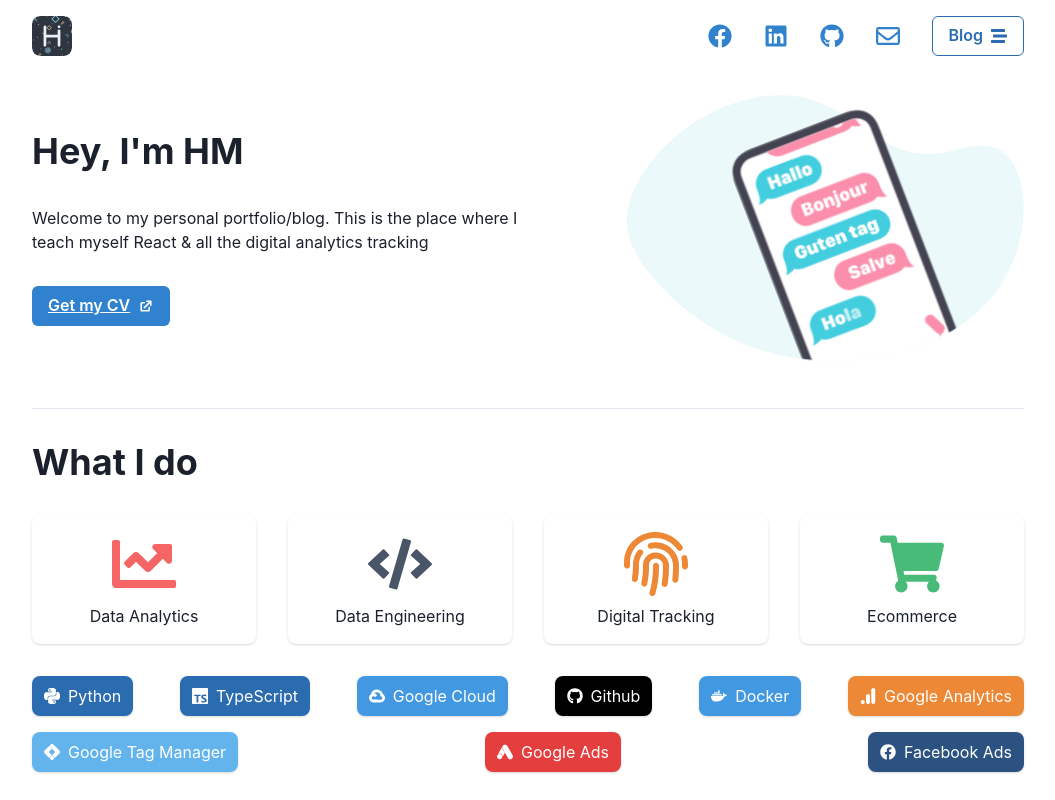
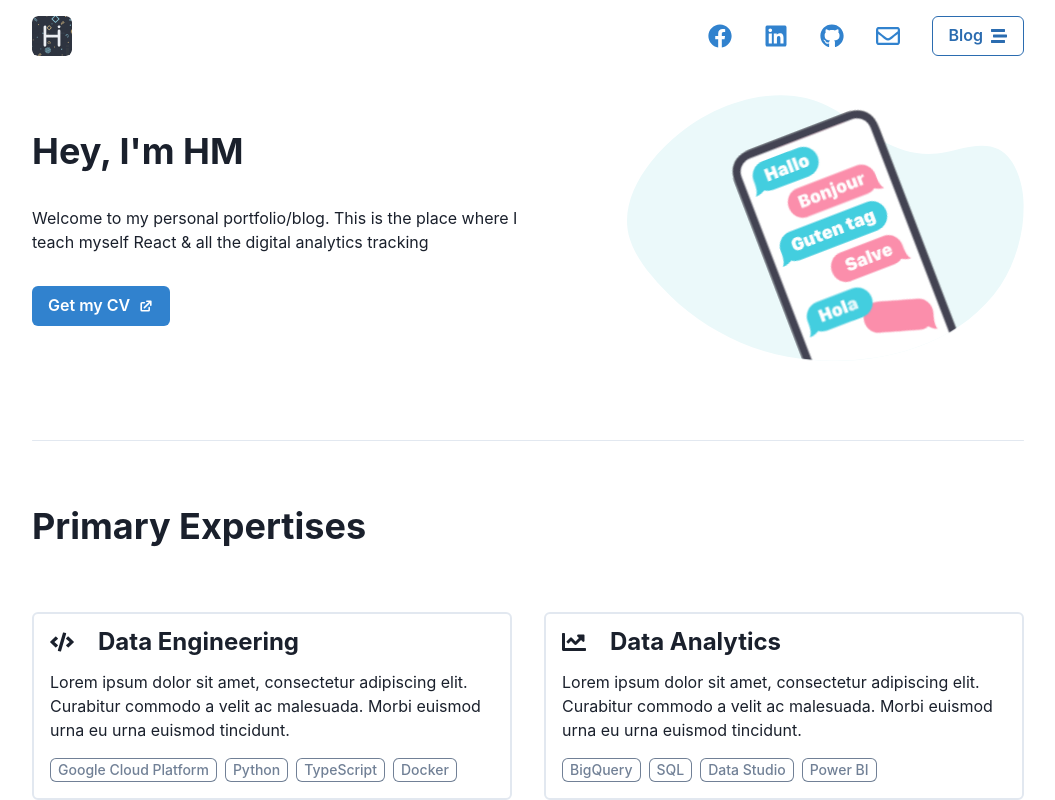
Before and after one commit to hieumdd/hieumdd, a Next.js app: page / in a window 1280 px wide. Shown: the top 800 px of the page, without its empty margins (112-1167 px from the left). Built offline with nearby package versions, Linux system fonts and the light colour scheme.

Commit message:
feat: Add Expertises

```diff
--- a/components/Home/Capabilities.tsx
+++ /dev/null
@@ -1,185 +0,0 @@
-import {
-    VStack,
-    HStack,
-    Wrap,
-    WrapItem,
-    Text,
-    Icon,
-} from '@chakra-ui/react';
-
-import { IconType } from 'react-icons';
-import {
-    FaChartLine,
-    FaCode,
-    FaFingerprint,
-    FaShoppingCart,
-    FaFacebook,
-    FaGithub,
-    FaDocker,
-} from 'react-icons/fa';
-import {
-    SiPython,
-    SiTypescript,
-    SiGoogleads,
-    SiGoogleanalytics,
-    SiGoogletagmanager,
-    SiGooglecloud,
-} from 'react-icons/si';
-
-type ExpertiseProps = {
-    text: string;
-    color: string;
-    icon: IconType;
-};
-
-const expertises: ExpertiseProps[] = [
-    {
-        icon: FaChartLine,
-        text: 'Data Analytics',
-        color: 'red.400',
-    },
-    {
-        icon: FaCode,
-        text: 'Data Engineering',
-        color: 'gray.600',
-    },
-    {
-        icon: FaFingerprint,
-        text: 'Digital Tracking',
-        color: 'orange.400',
-    },
-    {
-        icon: FaShoppingCart,
-        text: 'Ecommerce',
-        color: 'green.400',
-    },
-];
-
-const Expertise = ({ text, icon, color }: ExpertiseProps) => (
-    <VStack flex="1 0 100%" className="shadow hover-shadow" p="1rem">
-        <Icon as={icon} fontSize="4rem" color={color} />
-        <Text>{text}</Text>
-    </VStack>
-);
-
-const Expertises = () => {
-    return (
-        <Wrap spacing="2rem" justify="space-between">
-            {expertises.map((field) => (
-                <WrapItem
-                    key={field.text}
-                    flex={{
-                        base: '1 0 calc(50% - 2rem)',
-                        md: '1 0 calc(25% - 2rem)',
-                    }}
-                >
-                    <Expertise
-                        key={field.text}
-                        icon={field.icon}
-                        text={field.text}
-                        color={field.color}
-                    />
-                </WrapItem>
-            ))}
-        </Wrap>
-    );
-};
-
-type TechProps = {
-    name: string;
-    icon: IconType;
-    textColor: string;
-    bgColor: string;
-};
-
-const techStacks: TechProps[] = [
-    {
-        name: 'Python',
-        icon: SiPython,
-        textColor: 'white',
-        bgColor: 'blue.600',
-    },
-    {
-        name: 'TypeScript',
-        icon: SiTypescript,
-        textColor: 'white',
-        bgColor: 'blue.600',
-    },
-    {
-        name: 'Google Cloud',
-        icon: SiGooglecloud,
-        textColor: 'white',
-        bgColor: 'blue.400',
-    },
-
-    {
-        name: 'Github',
-        icon: FaGithub,
-        textColor: 'white',
-        bgColor: 'black',
-    },
-    {
-        name: 'Docker',
-        icon: FaDocker,
-        textColor: 'white',
-        bgColor: 'blue.400',
-    },
-    {
-        name: 'Google Analytics',
-        icon: SiGoogleanalytics,
-        textColor: 'white',
-        bgColor: 'orange.400',
-    },
-    {
-        name: 'Google Tag Manager',
-        icon: SiGoogletagmanager,
-        textColor: 'white',
-        bgColor: 'blue.300',
-    },
-    {
-        name: 'Google Ads',
-        icon: SiGoogleads,
-        textColor: 'white',
-        bgColor: 'red.500',
-    },
-    {
-        name: 'Facebook Ads',
-        icon: FaFacebook,
-        textColor: 'white',
-        bgColor: 'blue.700',
-    },
-];
-
-const TechStacks = () => (
-    <Wrap
-        justify={{
-            base: 'flex-start',
-            md: 'space-between',
-        }}
-        spacing="1em"
-    >
-        {techStacks.map((stack) => (
-            <WrapItem key={stack.name}>
-                <HStack
-                    className="shadow hover-shadow"
-                    bgColor={stack.bgColor}
-                    p="0.75em"
-                    lineHeight="100%"
-                    textColor={stack.textColor}
-                >
-                    <Icon as={stack.icon} />
-                    <Text>{stack.name}</Text>
-                </HStack>
-            </WrapItem>
-        ))}
-    </Wrap>
-);
-
-const Capabilities = () => (
-    <>
-        <Expertises />
-        <TechStacks />
-    </>
-);
-
-export default Capabilities;
--- /dev/null
+++ b/components/Home/Expertise.tsx
@@ -0,0 +1,92 @@
+import {
+    VStack,
+    HStack,
+    Wrap,
+    WrapItem,
+    SimpleGrid,
+    Text,
+    Icon,
+    Tag,
+} from '@chakra-ui/react';
+import { IconType } from 'react-icons';
+import { FaChartLine, FaCode, FaFingerprint, FaCog } from 'react-icons/fa';
+
+export type ExpertiseProps = {
+    title: string;
+    description: string;
+    icon: IconType;
+    tools: string[];
+};
+
+const expertises: ExpertiseProps[] = [
+    {
+        title: 'Data Engineering',
+        description:
+            'Lorem ipsum dolor sit amet, consectetur adipiscing elit. Curabitur commodo a velit ac malesuada. Morbi euismod urna eu urna euismod tincidunt.',
+        icon: FaCode,
+        tools: ['Google Cloud Platform', 'Python', 'TypeScript', 'Docker'],
+    },
+    {
+        title: 'Data Analytics',
+        description:
+            'Lorem ipsum dolor sit amet, consectetur adipiscing elit. Curabitur commodo a velit ac malesuada. Morbi euismod urna eu urna euismod tincidunt.',
+        icon: FaChartLine,
+        tools: ['BigQuery', 'SQL', 'Data Studio', 'Power BI'],
+    },
+    {
+        title: 'Digital Tracking & Analytics',
+        description:
+            'Lorem ipsum dolor sit amet, consectetur adipiscing elit. Curabitur commodo a velit ac malesuada. Morbi euismod urna eu urna euismod tincidunt.',
+        icon: FaFingerprint,
+        tools: ['Google Tag Manager', 'Google Analytics'],
+    },
+    {
+        title: 'Integration & Automation',
+        description:
+            'Lorem ipsum dolor sit amet, consectetur adipiscing elit. Curabitur commodo a velit ac malesuada. Morbi euismod urna eu urna euismod tincidunt.',
+        icon: FaCog,
+        tools: ['NetSuite SuiteScript', 'AppScript'],
+    },
+];
+
+const ExpertiseCard = ({ title, description, icon, tools }: ExpertiseProps) => (
+    <VStack
+        className="hover-color"
+        p="1rem"
+        align="flex-start"
+        spacing="1em"
+        borderWidth="2px"
+        role="group"
+    >
+        <HStack
+            className="hover-color"
+            fontSize="1.5em"
+            align="flex-start"
+            lineHeight="1em"
+            spacing="1em"
+        >
+            <Icon as={icon} />
+            <Text fontWeight="bold">{title}</Text>
+        </HStack>
+        <Text>{description}</Text>
+        <Wrap>
+            {tools.map((tool, i) => (
+                <WrapItem key={i}>
+                    <Tag className="hover-color" variant="outline">
+                        {tool}
+                    </Tag>
+                </WrapItem>
+            ))}
+        </Wrap>
+    </VStack>
+);
+
+const Expertise = () => (
+    <SimpleGrid columns={2} spacing="2em">
+        {expertises.map((props, i) => (
+            <ExpertiseCard key={i} {...props} />
+        ))}
+    </SimpleGrid>
+);
+
+export default Expertise;
--- a/components/Layout/Section.tsx
+++ b/components/Layout/Section.tsx
@@ -1,5 +1,5 @@
 import { FC, ReactNode } from 'react';
-import { Flex, Heading, StackDivider, VStack } from '@chakra-ui/react';
+import { Heading, StackDivider, VStack } from '@chakra-ui/react';
 
 type SectionProps = {
     heading?: string;
@@ -7,14 +7,14 @@
 };
 
 export const Section = ({ heading, children }: SectionProps) => (
-    <Flex direction="column" gap="2em">
-        {heading ? <Heading as="h3">{heading}</Heading> : undefined}
+    <VStack w="100%" align="flex-start" spacing="4em">
+        {heading ? <Heading as="h2">{heading}</Heading> : undefined}
         {children}
-    </Flex>
+    </VStack>
 );
 
 export const SectionStack: FC = ({ children }) => (
-    <VStack spacing="2em" divider={<StackDivider />}>
+    <VStack w="100%" spacing="4em" divider={<StackDivider />}>
         {children}
     </VStack>
 );
--- a/pages/index.tsx
+++ b/pages/index.tsx
@@ -2,7 +2,7 @@
 
 import { SectionStack, Section } from '../components/Layout/Section';
 import Hero from '../components/Home/Hero';
-import Capabilities from '../components/Home/Capabilities';
+import Expertise from '../components/Home/Expertise';
 
 const Home: NextPage = () => {
     return (
@@ -10,8 +10,8 @@
             <Section>
                 <Hero />
             </Section>
-            <Section heading="What I do">
-                <Capabilities />
+            <Section heading="Primary Expertises">
+                <Expertise />
             </Section>
         </SectionStack>
     );
--- a/styles/theme.ts
+++ b/styles/theme.ts
@@ -5,7 +5,7 @@
         global: {
             '*:not(svg)': {
                 borderStyle: 'solid',
-                borderRadius: 'lg',
+                borderRadius: 'md',
             },
             '.shadow': {
                 boxShadow: 'base',
@@ -15,6 +15,15 @@
                     boxShadow: 'lg',
                 },
             },
+            '.hover-color': {
+                _hover: {
+                    borderColor: 'purple.500',
+                },
+                _groupHover: {
+                    color: 'purple.500',
+                },
+            },
+
         },
     },
     components: {
@@ -23,10 +32,10 @@
                 maxW: 'container.lg',
             },
         },
-        Link: {
-            baseStyle: {
-                textDecor: 'underline',
-            },
-        },
+        // Link: {
+        //     baseStyle: {
+        //         textDecor: 'underline',
+        //     },
+        // },
     },
 });
```
